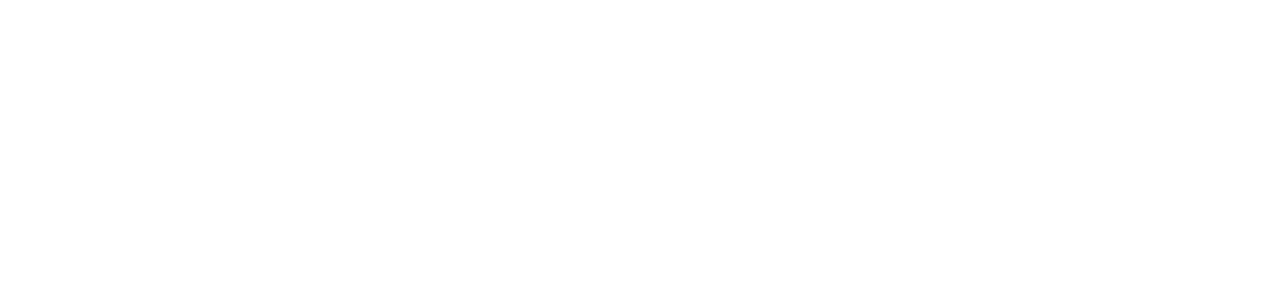
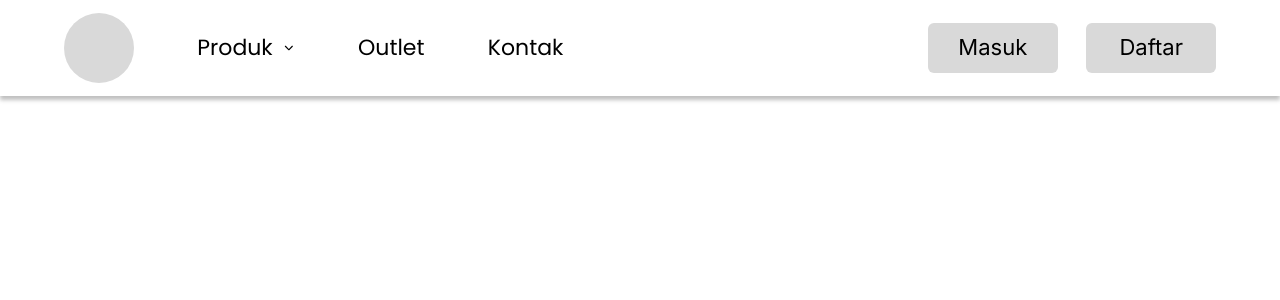
Before and after one commit to lzamzamm/babungkus-webapp, a React (Vite) app in the folder front-end/: page / in a window 1280 px wide. Shown: the top 300 px of the page. Built offline with nearby package versions, Linux system fonts and the light colour scheme.

Commit message:
devs branch

```diff
--- a/front-end/package.json
+++ b/front-end/package.json
@@ -11,7 +11,9 @@
   },
   "dependencies": {
     "react": "^18.2.0",
-    "react-dom": "^18.2.0"
+    "react-dom": "^18.2.0",
+    "react-icons": "^5.0.1",
+    "react-router-dom": "^6.22.3"
   },
   "devDependencies": {
     "@types/react": "^18.2.43",
--- a/front-end/src/components/Navbar.jsx
+++ b/front-end/src/components/Navbar.jsx
@@ -1,9 +1,48 @@
-import React from 'react'
+import React, { useState } from 'react'
+import { Link } from 'react-router-dom'
+import { IoIosArrowDown, IoIosArrowUp } from "react-icons/io";
 
 function Navbar() {
+
+  const [isOpen, setIsOpen] = useState(false)
+
   return (
-    <div>
-
+    <div class=' w-full fixed font-poppins text-[14px] sm:text-[22px] flex justify-center items-center sm:pt-[1%] sm:pb-[1%] pt-[2%] pl-[5%] pr-[5%] pb-[2%] shadow-mini-xlx sm:shadow-xlx'>
+      <div class='flex justify-between w-full'>
+        <div class='flex items-center gap-[10%] w-[55%]'>
+          <div class='w-[45px] h-[45px] sm:w-[70px] sm:h-[70px] '>
+            <div class='w-full h-full rounded-[50%] bg-abu-abu' />
+          </div>
+          <div class='hover:bg-[#d6d4d4] flex items-center justify-center'>
+            <button
+              onClick={() => setIsOpen((prev) => !prev)}
+              class='flex items-center justify-center'>
+              Produk
+              {!isOpen ? (
+                <IoIosArrowDown class='pl-[10%]' />
+              ) : (
+                <IoIosArrowUp class='pl-[10%]' />
+              )}
+            </button>
+            {isOpen && (
+              <div class='absolute p-[1%] mt-[15%] bg-slate-400'>
+                <Link to='/'>Makanan</Link>
+                <Link to='/'>Minuman</Link>
+              </div>
+            )}
+          </div>
+          <Link to='/' class='hover:bg-[#d6d4d4]'>Outlet</Link>
+          <Link to='/' class='hover:bg-[#d6d4d4]'>Kontak</Link>
+        </div>
+        <div class=' font-inter w-[25%] flex items-center justify-between'>
+          <Link to='/' class=' hover:bg-[#d6d4d4] w-[45%] p-[3%] text-center bg-abu-abu rounded-md'>
+            Masuk
+          </Link>
+          <Link to='/' class=' hover:bg-[#d6d4d4] w-[45%] p-[3%] text-center bg-abu-abu rounded-md'>
+            Daftar
+          </Link>
+        </div>
+      </div>
     </div>
   )
 }
--- a/front-end/src/pages/BerandaPage.jsx
+++ b/front-end/src/pages/BerandaPage.jsx
@@ -1,9 +1,10 @@
 import React from 'react'
+import Navbar from '../components/Navbar'
 
 function BerandaPage() {
   return (
     <div>
-
+      <Navbar/>
     </div>
   )
 }
--- /dev/null
+++ b/front-end/src/pages/ContactPage.jsx
@@ -0,0 +1,11 @@
+import React from 'react'
+
+function ContactPage() {
+  return (
+    <div>
+
+    </div>
+  )
+}
+
+export default ContactPage
--- a/front-end/src/routes/App.jsx
+++ b/front-end/src/routes/App.jsx
@@ -2,12 +2,14 @@
 import { Route, Routes } from 'react-router-dom'
 
 import BerandaPage from '../pages/BerandaPage'
+import ContactPage from '../pages/ContactPage'
 
 function App() {
   return (
     <div>
       <Routes>
         <Route path='/' Component={BerandaPage} />
+        <Route path='/contact' Component={ContactPage} />
       </Routes>
     </div>
   )
--- a/front-end/src/styles/index.css
+++ b/front-end/src/styles/index.css
@@ -1,4 +1,5 @@
 @import url('https://fonts.googleapis.com/css2?family=Poppins:ital,wght@0,100;0,200;0,300;0,400;0,500;0,600;0,700;0,800;0,900;1,100;1,200;1,300;1,400;1,500;1,600;1,700;1,800;1,900&display=swap');
+@import url('https://fonts.googleapis.com/css2?family=Inter:wght@100..900&display=swap');
 
 @tailwind base;
 @tailwind components;
--- a/front-end/tailwind.config.js
+++ b/front-end/tailwind.config.js
@@ -1,8 +1,26 @@
 /** @type {import('tailwindcss').Config} */
 export default {
-  content: [],
+  content: [
+    "./index.html",
+    "./src/**/*.{js,ts,jsx,tsx}",
+  ],
   theme: {
-    extend: {},
+    extend: {
+      spacing: {
+
+      },
+      fontFamily: {
+        'poppins': ['Poppins', 'sans-serif'],
+        'inter': ['Inter', 'sans-serif']
+      },
+      boxShadow: {
+        'mini-xlx': '0px 2px 2px 0px rgba(0, 0, 0, 0.25)',
+        'xlx': '0px 4px 4px 0px rgba(0, 0, 0, 0.25)'
+      },
+      colors: {
+        'abu-abu': '#D9D9D9'
+      }
+    },
   },
   plugins: [],
 }
```
Also changed, not shown: front-end/src/utils/data.js (added), 1 other file (tests, documents, lock files or other folders).
